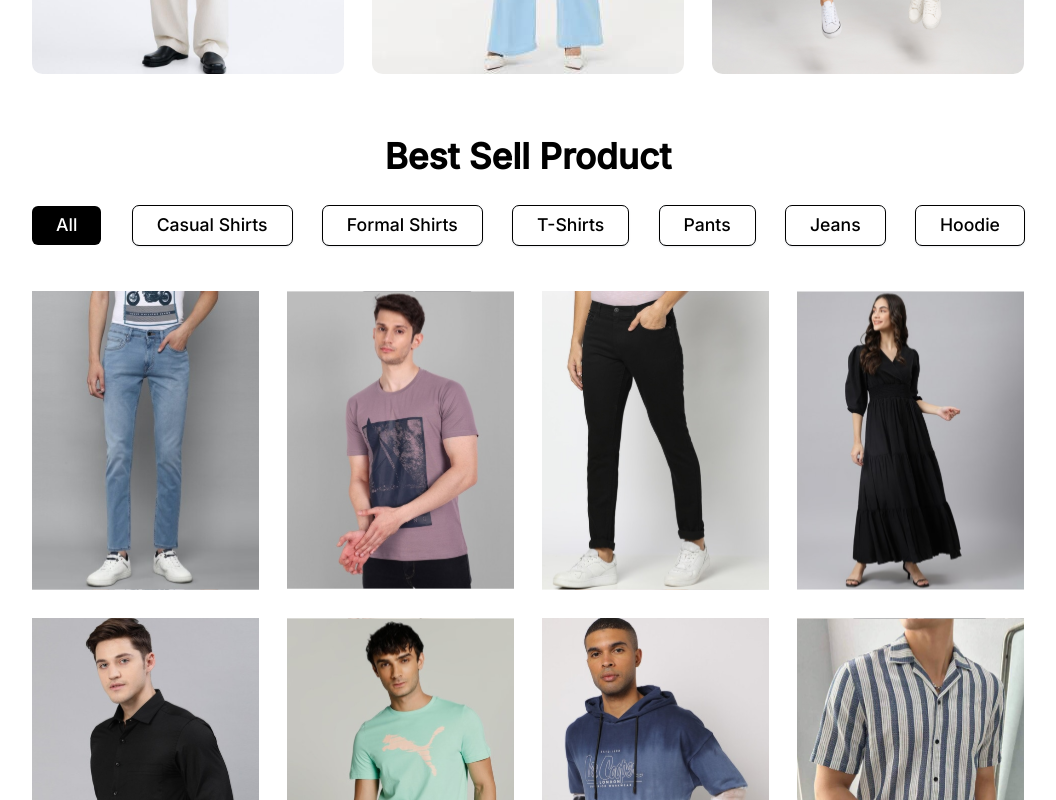
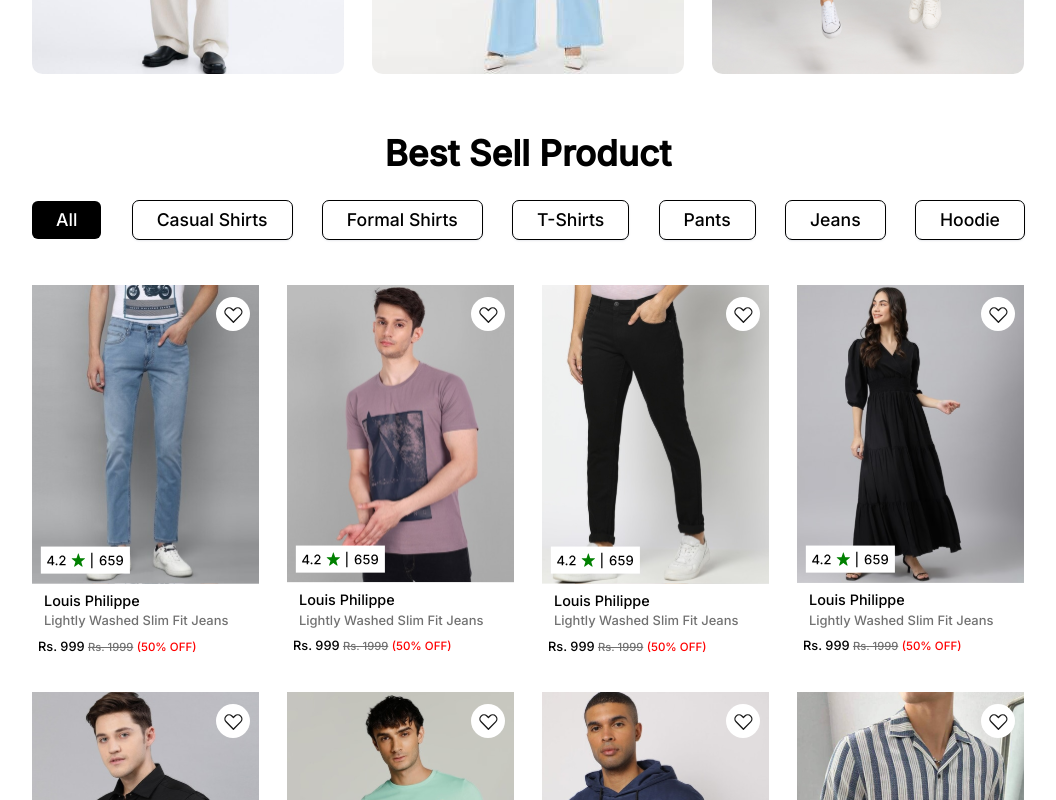
Before and after one commit to Rohit17112003/jifox, a Next.js app: page / in a window 1280 px wide. Shown: the part 960-1760 px from the top of the page, without its empty margins (112-1168 px from the left). Built offline with nearby package versions, Linux system fonts and the light colour scheme; a web font is replaced by a local one.

Commit message:
some change in bestsellproduct page

```diff
--- a/src/components/Home/BestSellproduct.jsx
+++ b/src/components/Home/BestSellproduct.jsx
@@ -1,66 +1,83 @@
+import { PiHeartStraight } from "react-icons/pi";
 const BestSellProduct = () => {
   const productList = [
     {
       image: "../home/Rectangle 46.svg",
-      title: "SaberAli",
-      name: "Top esssential Trends in 2021",
-      desc: "More off this less hello samlande lied much over tightly circa horse taped mightly",
+      rating: "../home/rating.svg",
+      name: "Louis Philippe",
+      desc: "Lightly Washed Slim Fit Jeans",
+      price: "Rs. 999",
+      reprice: "Rs. 1999",
       id: "1",
     },
     {
       image: "../home/Rectangle 46 (1).svg",
-      title: "Surfauxion",
-      name: "Top esssential Trends in 2021",
-      desc: "More off this less hello samlande lied much over tightly circa horse taped mightly",
+      rating: "../home/rating.svg",
+      name: "Louis Philippe",
+      desc: "Lightly Washed Slim Fit Jeans",
+      price: "Rs. 999",
+      reprice: "Rs. 1999",
       id: "2",
     },
     {
       image: "../home/Rectangle 46 (2).svg",
-      title: "SaberAli",
-      name: "Top esssential Trends in 2021",
-      desc: "More off this less hello samlande lied much over tightly circa horse taped mightly",
+      rating: "../home/rating.svg",
+      name: "Louis Philippe",
+      desc: "Lightly Washed Slim Fit Jeans",
+      price: "Rs. 999",
+      reprice: "Rs. 1999",
       id: "3",
     },
     {
       image: "../home/Rectangle 46 (3).svg",
-      title: "SaberAli",
-      name: "Top esssential Trends in 2021",
-      desc: "More off this less hello samlande lied much over tightly circa horse taped mightly",
+      rating: "../home/rating.svg",
+      name: "Louis Philippe",
+      desc: "Lightly Washed Slim Fit Jeans",
+      price: "Rs. 999",
+      reprice: "Rs. 1999",
       id: "4",
     },
     {
       image: "../home/Rectangle 46 (4).svg",
-      title: "SaberAli",
-      name: "Top esssential Trends in 2021",
-      desc: "More off this less hello samlande lied much over tightly circa horse taped mightly",
+      rating: "../home/rating.svg",
+      name: "Louis Philippe",
+      desc: "Lightly Washed Slim Fit Jeans",
+      price: "Rs. 999",
+      reprice: "Rs. 1999",
       id: "5",
     },
     {
       image: "../home/Rectangle 46 (5).svg",
-      title: "SaberAli",
-      name: "Top esssential Trends in 2021",
-      desc: "More off this less hello samlande lied much over tightly circa horse taped mightly",
+      rating: "../home/rating.svg",
+      name: "Louis Philippe",
+      desc: "Lightly Washed Slim Fit Jeans",
+      price: "Rs. 999",
+      reprice: "Rs. 1999",
       id: "6",
     },
     {
       image: "../home/Rectangle 46 (6).svg",
-      title: "SaberAli",
-      name: "Top esssential Trends in 2021",
-      desc: "More off this less hello samlande lied much over tightly circa horse taped mightly",
+      rating: "../home/rating.svg",
+      name: "Louis Philippe",
+      desc: "Lightly Washed Slim Fit Jeans",
+      price: "Rs. 999",
+      reprice: "Rs. 1999",
       id: "7",
     },
     {
       image: "../home/Rectangle 46 (7).svg",
-      title: "SaberAli",
-      name: "Top esssential Trends in 2021",
-      desc: "More off this less hello samlande lied much over tightly circa horse taped mightly",
+      rating: "../home/rating.svg",
+      name: "Louis Philippe",
+      desc: "Lightly Washed Slim Fit Jeans",
+      price: "Rs. 999",
+      reprice: "Rs. 1999",
       id: "8",
     },
   ];
   const design = (
     <>
       <div>
-        <h1 className="text-center px-4 md:px-36 text-[2.2rem] font-bold text-black">
+        <h1 className="text-center px-4 md:px-36 text-[2.2rem] text-2xl font-bold text-black">
           Best Sell Product
         </h1>
         <div className="md:flex hidden justify-between px-4 md:px-36 py-6 text-[1.1rem] ">
@@ -90,13 +107,46 @@ const BestSellProduct = () => {
         <div className="grid md:grid-cols-4 grid-cols-2 px-4 md:px-36 py-5.5 md:gap-7 gap-4">
           {productList.map((items) => (
             <div key={items.id || index}>
-              <img src={items.image} alt="cart" className="w-full h-full" />
+              <div className="relative group overflow-hidden md:text-[0.9rem] text-[0.7rem]">
+                <img
+                  src={items.image}
+                  alt="cart"
+                  className="w-full h-full object-cover transition duration-500"
+                />
+                <img
+                  src={items.rating}
+                  alt="rating"
+                  className="md:h-7 h-5 md:-mt-9.5 -mt-7 ml-2"
+                />
+                <h1 className="text-black md:mt-4 mt-3 ml-3">{items.name}</h1>
+                <p className="text-[#717171] md:text-[0.81rem] text-[0.67rem] pb-1.5 ml-3">
+                  {items.desc}
+                </p>
+                <h2 className="text-black md:text-[0.8rem] text-[0.64rem] pb-2 ml-1.5">
+                  {items.price}{" "}
+                  <span className="text-[#717171] md:text-[0.7rem] text-[0.62rem]">
+                    <del>{items.reprice}</del>
+                  </span>{" "}
+                  <span className="text-[#FF0000] md:text-[0.72rem] text-[0.63rem]">
+                    (50% OFF)
+                  </span>
+                </h2>
+
+                <div className="absolute inset-0  bg-opacity-50 opacity-100 transition duration-300  bg-white rounded-full h-8.5 w-8.5 flex justify-center items-center md:ml-46 ml-31 mt-3  active:bg-red-700">
+                  <span className="text-[1.3rem] cursor-pointer">
+                    <PiHeartStraight />
+                  </span>
+                </div>
+              </div>
             </div>
           ))}
         </div>
 
         <div className="flex justify-center py-10">
-          <a href="/browsecategories" className=" border border-black no-underline px-4 py-1.5 rounded-md mt-2  hover:bg-black hover:text-white text-black">
+          <a
+            href="/browsecategories"
+            className=" border border-black no-underline px-4 py-1.5 rounded-md mt-2  hover:bg-black hover:text-white text-black"
+          >
             Load More
           </a>
         </div>
--- a/src/components/Home/Hero.jsx
+++ b/src/components/Home/Hero.jsx
@@ -4,7 +4,7 @@ const Hero = () => {
       <div className="md:px-0 grid grid-flow-row md:grid-cols-2 grid-cols-1 ">
 
         <div className="bg-[#F6F6F6] md:px-0 px-4 flex items-center md:py-0 py-5 relative">
-          <div className=" bg-[#EEEEEE] rounded-lg py-10 px-8 w-full md:ml-36 text-black md:-mr-24">
+          <div className=" bg-[#EEEEEE] rounded-lg py-10 pb-12 px-8 w-full md:ml-36 text-black md:-mr-24">
             <p className="text-[1.06rem]">SUMMER SALE 50% OFF</p>
             <p className="font_Architects_Daughter md:text-5xl text-3xl md:py-6 py-4  tracking-wider font-normal">Design For Beauty</p>
             <p className="text-[1.06rem] pb-3.5">You Can Have Anything You Want In Life You Dress For It. </p>
--- a/src/components/Home/Hero2.jsx
+++ b/src/components/Home/Hero2.jsx
@@ -36,7 +36,7 @@ const Hero2 = () => {
                    {items.hover}
                   </h2>
                   <button className=" text-black px-5 py-2 rounded-md hover:text-white hover:bg-black border border-black">
-                  <a href="/"> View Collection</a>
+                  <a href="/browsecategories"> View Collection</a>
                   </button>
                 </div>
               </div>
```
Also changed, not shown: public/home/rating.svg (added).
